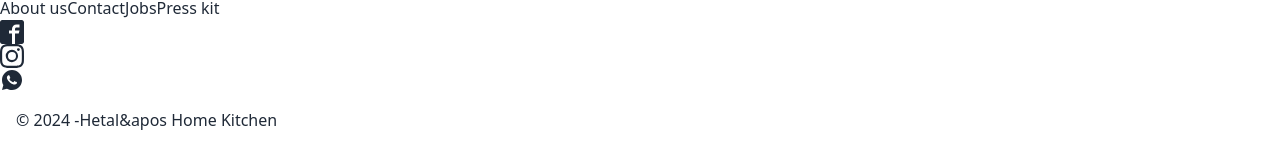
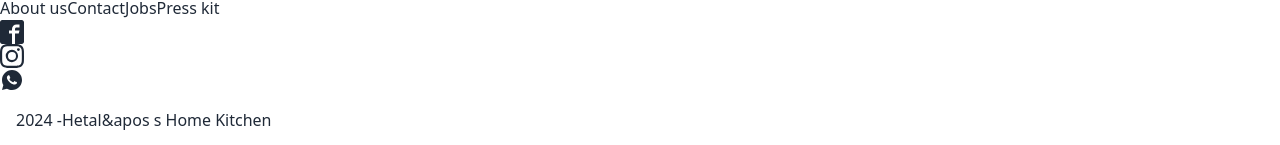
Before and after one commit to h-etal-patel/Hetals_Kitchen, a Next.js app: page / in a window 1280 px wide. Shown: the part 1437-1582 px from the top of the page. Built offline with nearby package versions, Linux system fonts and the light colour scheme; no server answers.

Commit message:
change the deap

```diff
--- a/src/Components/Footer2.jsx
+++ b/src/Components/Footer2.jsx
@@ -5,7 +5,7 @@ export default function Footer2(){
           <footer className="footer bg-neutral-950 text-neutral-content items-center p-4">
                 <aside className="grid-flow-col items-center p-10 ml-10">
 
-                    <p> © {new Date().getFullYear()} -Hetal&apos Home Kitchen</p>
+                    <p> {new Date().getFullYear()} -Hetal&apos s Home Kitchen</p>
                 </aside>
             </footer>
         </>
--- a/src/app/layout.js
+++ b/src/app/layout.js
@@ -17,7 +17,7 @@ const geistMono = localFont({
 });
 
 export const metadata = {
-  title: "Hetal's Home Kitchen",
+  title: "Hetal&apos s Home Kitchen",
   description: "Generated by create next app",
 };
 
```
